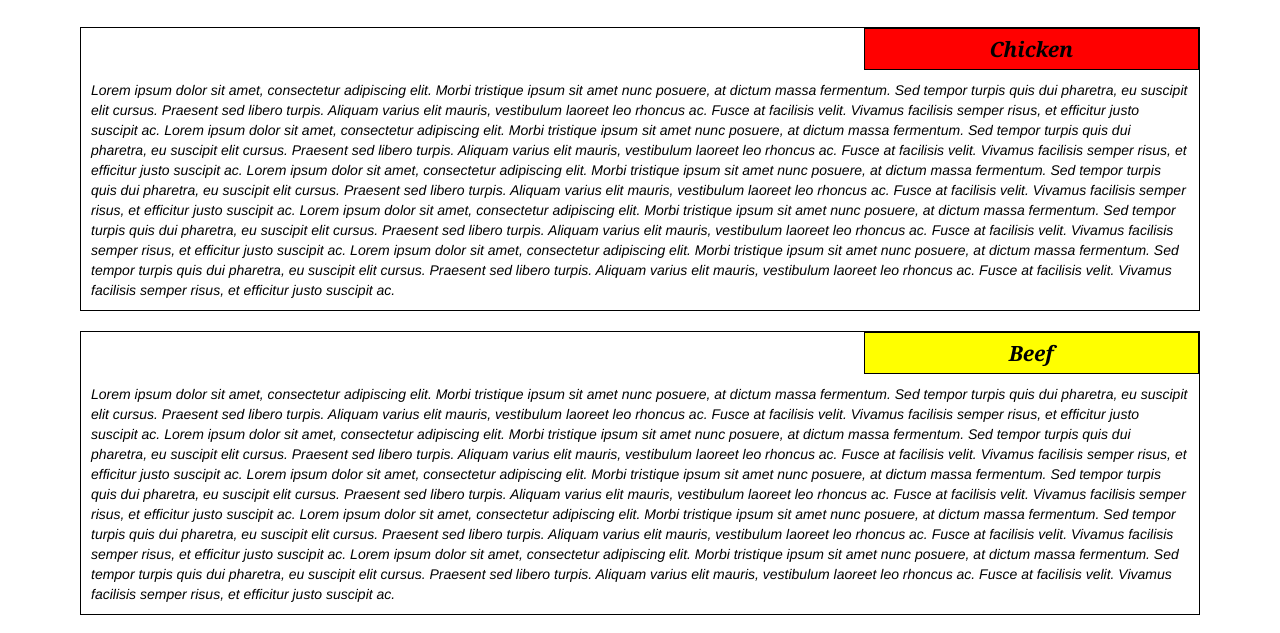
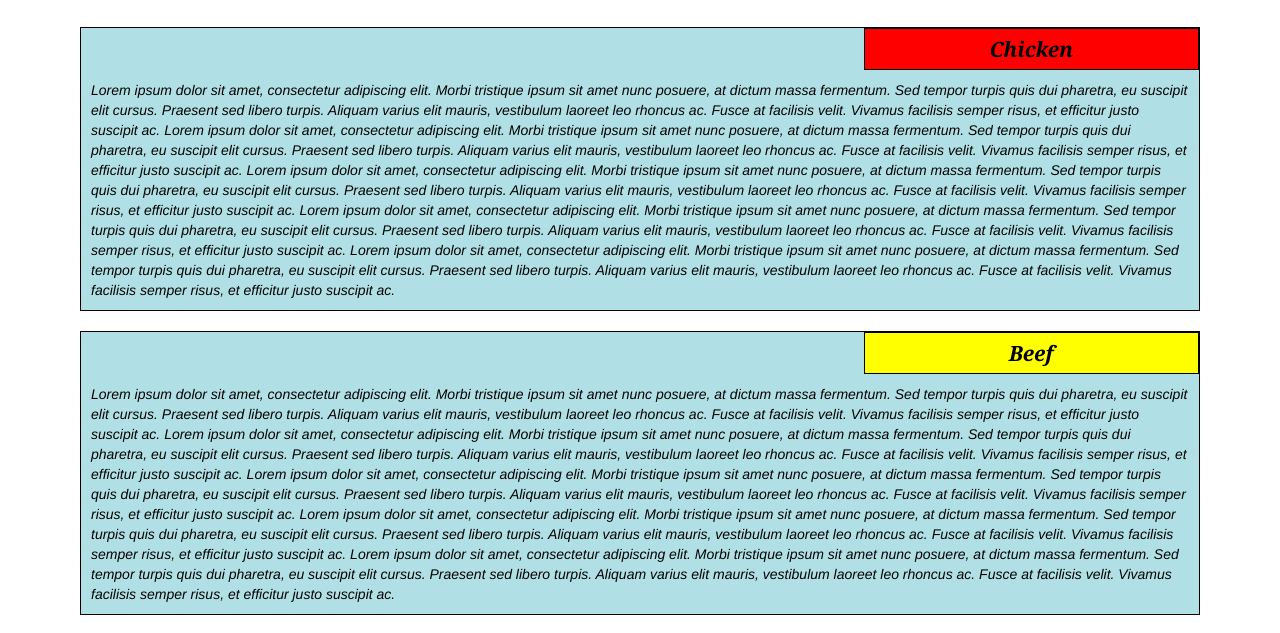
Before and after one commit to Anusha-Subramanyam/Assignment-3, a plain HTML site: page site/index.html in a window 1280 px wide. Shown: the part 153-786 px from the top of the page. Drawn offline with Linux system fonts and the light colour scheme.

Commit message:
style.css

```diff
--- a/site/css/style.css
+++ b/site/css/style.css
@@ -31,7 +31,7 @@ p {
 
 section {
 	border:	1px solid black;
-	background-color: powder blue;
+	background-color: powderblue;
 	width: 100%;
 	height: auto;
 	font-family: Helvetica;
```
